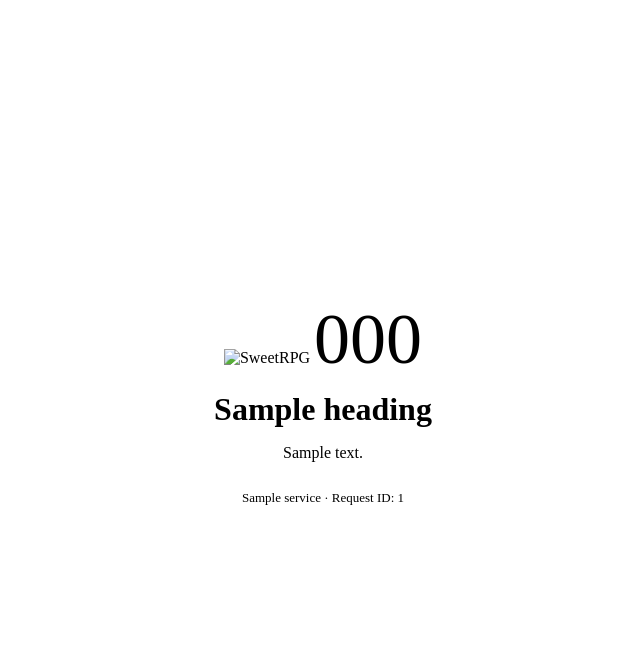
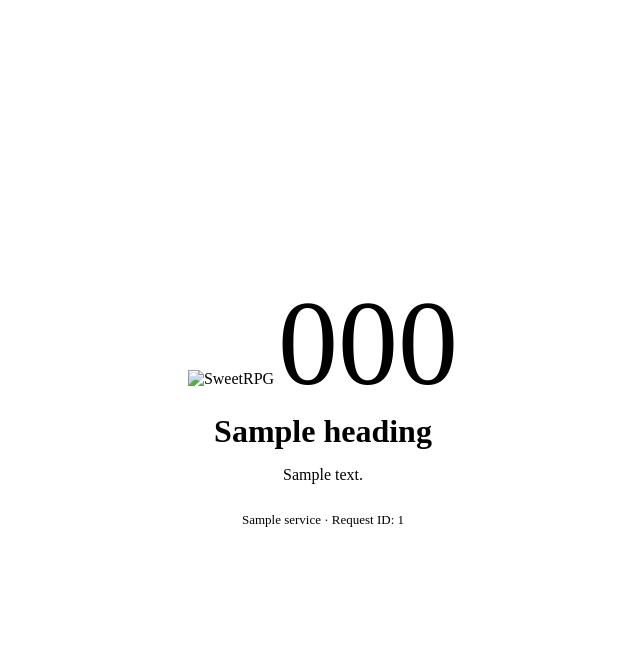
Before and after one commit to sweetrpg/shared-web, a Flask app: template src/templates/error.html in a window 1280 px wide. Shown: the top 650 px of the page, without its empty margins (317-957 px from the left). Run offline with Flask 3, Linux system fonts and the light colour scheme; the template is opened without the code that fills it: most values are stand-ins (such as "Sample title", 1, 10 or a date in 2020); parts of the project's set-up code (start-up, migrations or seed data) failed here and were passed over.

Commit message:
style(error): increase error status font size to 120px

```diff
--- a/src/templates/error.html
+++ b/src/templates/error.html
@@ -34,7 +34,7 @@
         .error-logo { margin: 0 auto 24px; }
         [data-theme="light"] .error-logo-dark { display: none; }
         [data-theme="dark"] .error-logo-light { display: none; }
-        .error-status { font-size: 72px; }
+        .error-status { font-size: 120px; }
         .error-page h1 { margin: 0 0 12px; }
         .error-meta {
             margin-top: 28px;
```
